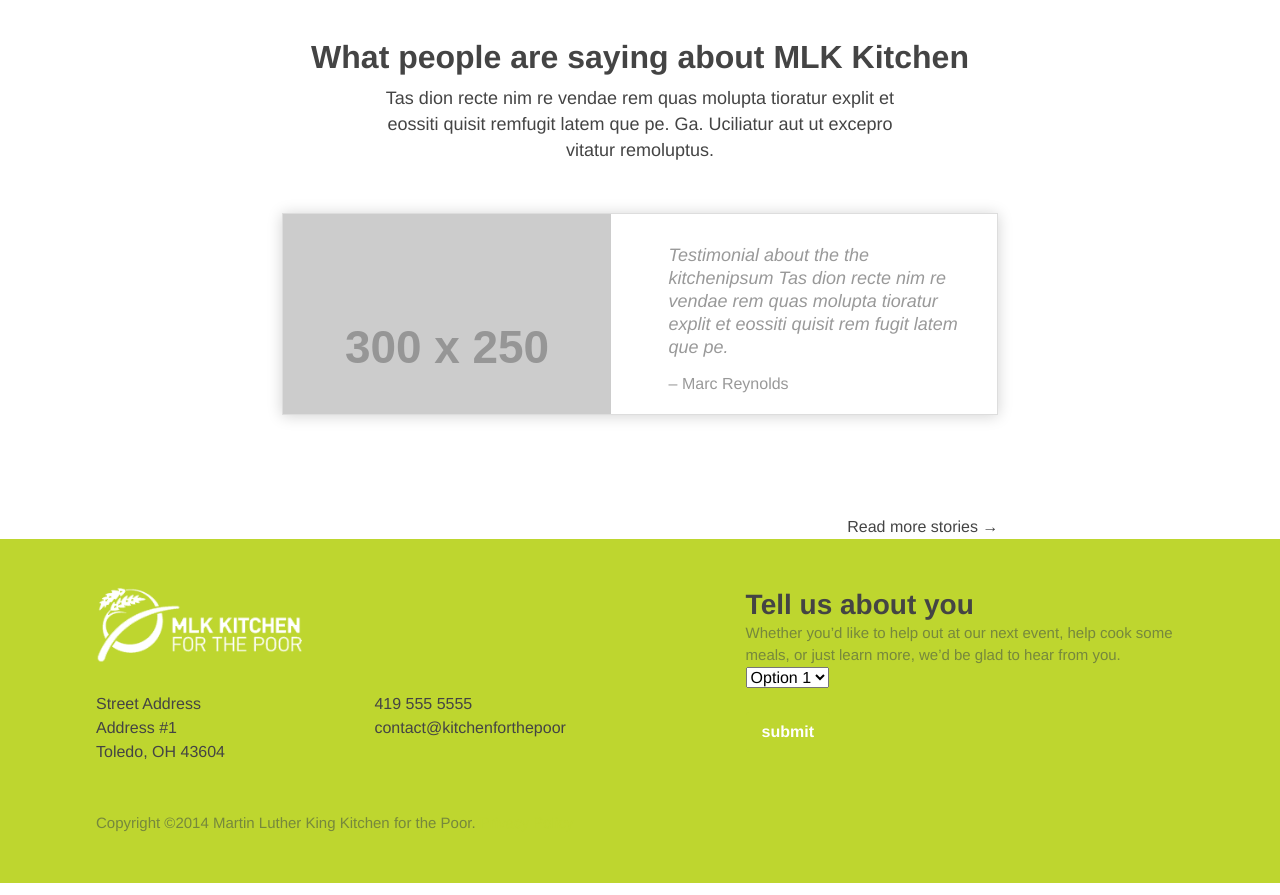
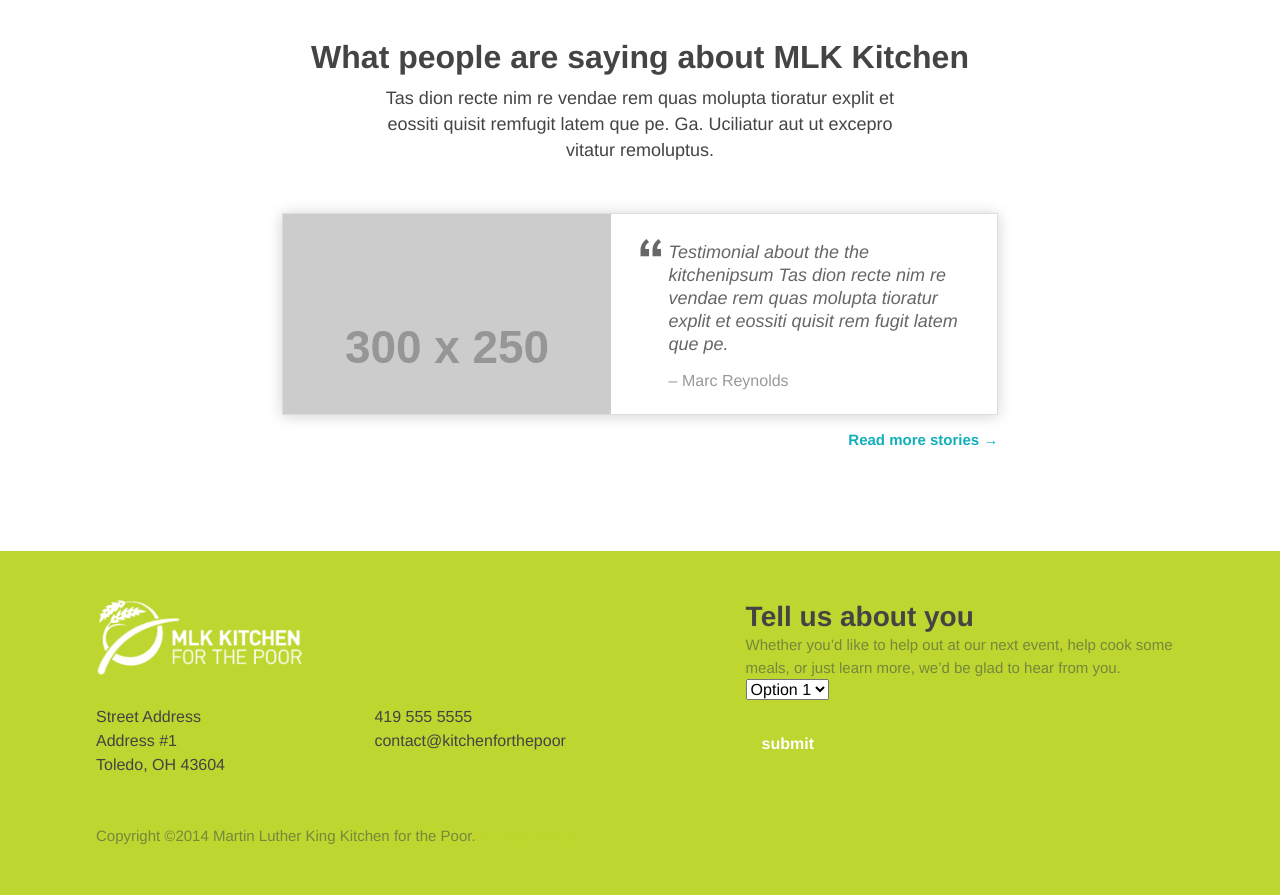
Before and after one commit to scottdeca/mlkk, a PHP site: page / in a window 1280 px wide. Shown: the part 1408-2303 px from the top of the page. Run offline with PHP 8.4, Linux system fonts and the light colour scheme; grey boxes labelled with a size stand in for pictures from a placeholder-image service; some libraries are stand-ins or nearby versions.

Commit message:
testimonial final touches

```diff
--- a/css/app.css
+++ b/css/app.css
@@ -208,7 +208,7 @@ table {
     display: table;
     clear: both; }
 
-.soft-dropshadow, .testimonials-homepage .testimonial-widget {
+.soft-dropshadow, .testimonials-homepage .testimonial-widget > div {
   -webkit-box-shadow: 0px 1px 14px 0px rgba(0, 0, 0, 0.18);
   -moz-box-shadow: 0px 1px 14px 0px rgba(0, 0, 0, 0.18);
   box-shadow: 0px 1px 14px 0px rgba(0, 0, 0, 0.18); }
@@ -856,42 +856,57 @@ header.navigation {
     margin-right: 2.35765%;
     width: 65.88078%;
     margin-left: 17.05961%;
-    border: 1px solid #dddddd;
     margin-bottom: 6.25rem; }
     .testimonials-homepage .testimonial-widget:last-child {
       margin-right: 0; }
+    .testimonials-homepage .testimonial-widget > div {
+      border: 1px solid #dddddd;
+      margin-bottom: 0.875em; }
+      .testimonials-homepage .testimonial-widget > div:after {
+        content: "";
+        display: table;
+        clear: both; }
   .testimonials-homepage .testimonial-image {
     width: 46%;
     margin-right: 8%;
     float: left;
     overflow: hidden;
-    max-height: 200px; }
+    max-height: 12.5em; }
     .testimonials-homepage .testimonial-image img {
       width: 100%; }
   .testimonials-homepage .testimonial-quote {
     float: left;
     width: 46%; }
     .testimonials-homepage .testimonial-quote p {
+      position: relative;
       font-style: italic;
       font-weight: 100;
-      color: #999999;
+      color: #666666;
       font-size: 1.125rem;
       line-height: 1.4375rem;
-      margin-top: 1.875rem;
+      margin-top: 1.5em;
       padding-right: 1.5em; }
+      .testimonials-homepage .testimonial-quote p::before {
+        content: '';
+        position: absolute;
+        width: 24px;
+        height: 21px;
+        top: -4px;
+        left: -30px;
+        background-image: url(/img/icon_quote.png);
+        background-repeat: no-repeat;
+        background-position: center center; }
     .testimonials-homepage .testimonial-quote .testimonial-name {
       font-style: normal;
       font-size: 1rem;
       color: #999999; }
   .testimonials-homepage .read-more {
-    float: left;
     display: block;
-    margin-right: 2.35765%;
-    width: 65.88078%;
-    margin-left: 17.05961%;
-    text-align: right; }
-    .testimonials-homepage .read-more:last-child {
-      margin-right: 0; }
+    font-family: "jaf-facitweb", "Din Next LT Pro", "Helvetica Neue", Helvetica, Roboto, Arial, sans-serif;
+    font-size: 0.9375rem;
+    font-weight: 600;
+    text-align: right;
+    color: #11afbc; }
 
 footer {
   background: #bed62f;
--- a/css/partials/_testimonials.scss
+++ b/css/partials/_testimonials.scss
@@ -18,9 +18,14 @@
   .testimonial-widget {
     @include span-columns(8);
     @include shift(2);
-    border: 1px solid $light-gray;
     margin-bottom: rem(100);
-    @extend .soft-dropshadow;
+
+    & > div {
+      border: 1px solid $light-gray;
+      @extend .soft-dropshadow;
+      @include clearfix;
+      margin-bottom: em(14);
+    }
   }
 
   .testimonial-image {
@@ -28,7 +33,7 @@
       margin-right: 8%;
       float: left;
       overflow: hidden;
-      max-height: 200px;
+      max-height: em(200);
 
       img { width: 100%; }
     }
@@ -38,14 +43,26 @@
       width: 46%;
 
       p {
-        //font-family: $display-font-family;
+        position: relative;
         font-style: italic;
         font-weight: 100;
-        color: $medium-gray;
+        color: tint(black, 40%);
         font-size: rem(18);
         line-height: rem(23);
-        margin-top: rem(30);
+        margin-top: $base-line-height;
         padding-right: $base-line-height;
+
+        &::before {
+          content: '';
+          position: absolute;
+          width: 24px;
+          height: 21px;
+          top: -4px;
+          left: -30px;
+          background-image: url(/img/icon_quote.png);
+          background-repeat: no-repeat;
+          background-position: center center;
+        }
       }
 
       .testimonial-name {
@@ -56,10 +73,12 @@
     }
 
     .read-more {
-      @include span-columns(8);
-      @include shift(2);
-
+      display: block;
+      font-family: $ui-font-family;
+      font-size: rem(15);
+      font-weight: 600;
       text-align: right;
+      color: $blue;
     }
 
 }
--- a/index.php
+++ b/index.php
@@ -106,6 +106,7 @@
 remfugit latem que pe. Ga. Uciliatur aut ut excepro vitatur remoluptus.</p>
 
     <div class="testimonial-widget">
+      <div>
         <div class="testimonial-image">
           <img src="http://placehold.it/300x250" alt="" />
         </div>
@@ -115,6 +116,7 @@ remfugit latem que pe. Ga. Uciliatur aut ut excepro vitatur remoluptus.</p>
         </div>
       </div>
       <span class="read-more">Read more stories &rarr;</span>
+    </div>
   </section>
 
   <footer>
```
Also changed, not shown: img/icon_quote.png (added). Lines whose indentation alone changed are shown as unchanged.
